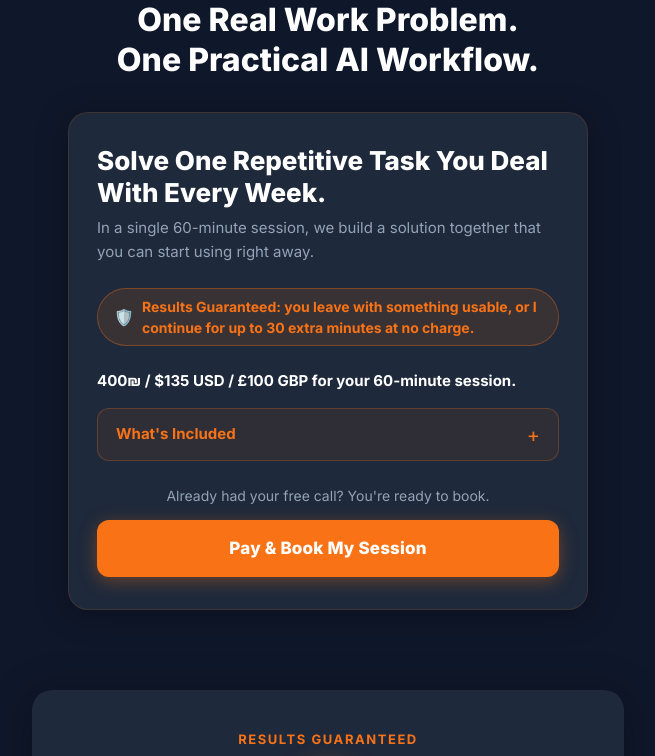
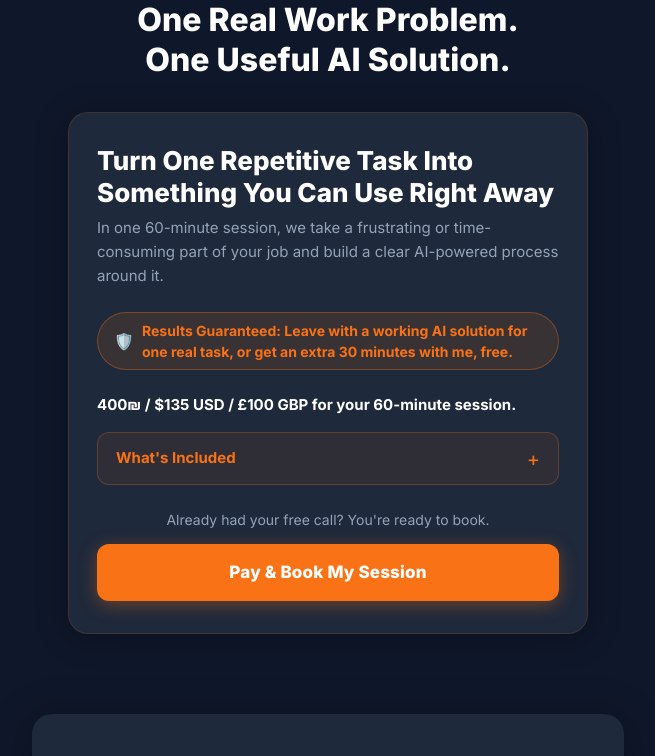
Before and after one commit to samkershner1234-aisk/ai-with-sam, a React (Vite) app: page / in a window 1280 px wide. Shown: the part 4145-4901 px from the top of the page, without its empty margins (312-967 px from the left). Built offline with nearby package versions, Linux system fonts and the light colour scheme.

Commit message:
Offer section: Useful AI Solution copy + shorter guarantee badge

```diff
--- a/src/components/landing/PricingSection.jsx
+++ b/src/components/landing/PricingSection.jsx
@@ -114,7 +114,7 @@ export default function PricingSection() {
           THE OFFER
         </p>
         <h2 style={{ fontSize: "clamp(22px,4vw,32px)", fontWeight: 800, color: "#fff", textAlign: "center", lineHeight: 1.25, marginBottom: 32 }}>
-          One Real Work Problem.<br />One Practical AI Workflow.
+          One Real Work Problem.<br />One Useful AI Solution.
         </h2>
 
         {/* Main card */}
@@ -122,16 +122,16 @@ export default function PricingSection() {
 
           {/* Title */}
           <h3 style={{ fontWeight: 800, fontSize: "clamp(18px,3.5vw,26px)", color: "#fff", marginBottom: 6, lineHeight: 1.25 }}>
-            Solve One Repetitive Task You Deal With Every Week.
+            Turn One Repetitive Task Into Something You Can Use Right Away
           </h3>
           <p style={{ color: "#94A3B8", fontSize: 15, marginBottom: 24, lineHeight: 1.6 }}>
-            In a single 60-minute session, we build a solution together that you can start using right away.
+            In one 60-minute session, we take a frustrating or time-consuming part of your job and build a clear AI-powered process around it.
           </p>
 
           {/* Guarantee pill */}
           <div style={{ display: "inline-flex", alignItems: "center", gap: 8, background: "rgba(249,115,22,0.12)", border: "1.5px solid rgba(249,115,22,0.35)", borderRadius: 999, padding: "7px 16px", marginBottom: 24 }}>
             <span style={{ fontSize: 16 }}>🛡️</span>
-            <span style={{ color: "#F97316", fontWeight: 700, fontSize: 14 }}>Results Guaranteed: you leave with something usable, or I continue for up to 30 extra minutes at no charge.</span>
+            <span style={{ color: "#F97316", fontWeight: 700, fontSize: 14 }}>Results Guaranteed: Leave with a working AI solution for one real task, or get an extra 30 minutes with me, free.</span>
           </div>
 
           <p style={{ color: "#FFFFFF", fontWeight: 700, fontSize: 15, marginBottom: 16 }}>
```
